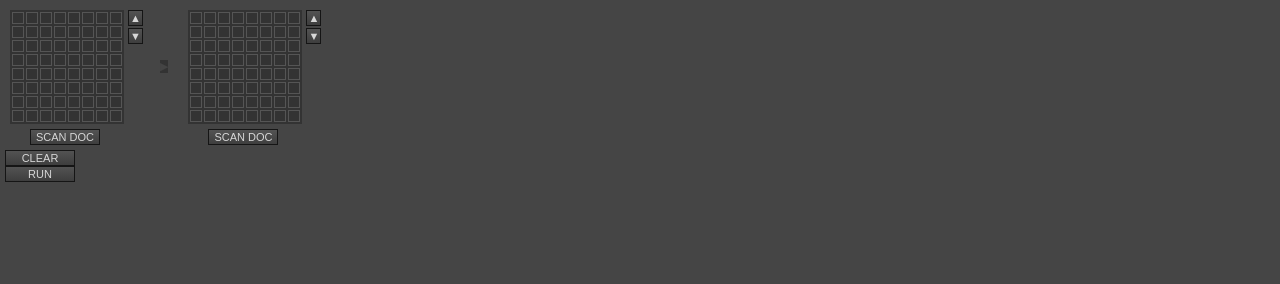
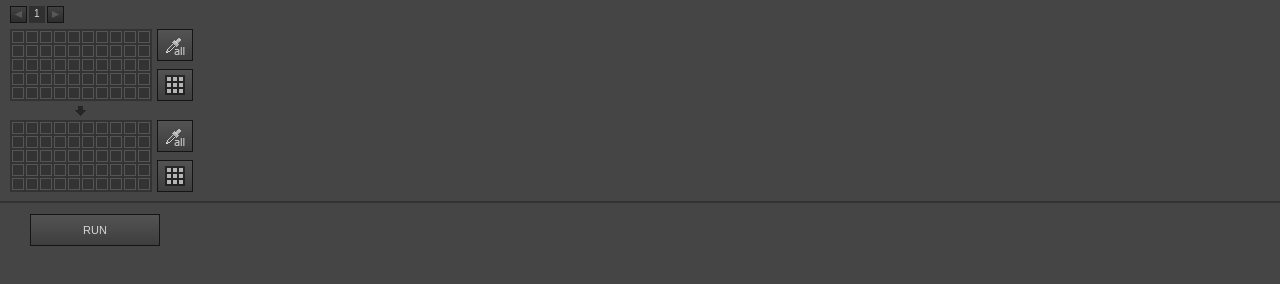
Before and after one commit to siratama/PaletteChange, a plain HTML site: page deploy/index.html in a window 1280 px wide. Drawn offline with Linux system fonts and the light colour scheme.

Commit message:
html layout

```diff
--- a/deploy/index.html
+++ b/deploy/index.html
@@ -11,38 +11,58 @@
 </head>
 <body>
 
-<div class="container">
+<div id="container">
 	<div id="canvas_color_sampler">
+		<div id="page_ui">
+			<button class="button prev">
+				<img src="img/page_arrow_left.png">
+			</button>
+			<div>
+				<span class="page">1</span>
+			</div>
+			<button class="button next">
+				<img src="img/page_arrow_right.png">
+			</button>
+			<div class="clear"></div>
+		</div>
 		<div class="container">
 			<div class="area before">
 				<div class="frame">
 					<table class="palette"></table>
-					<div class="scroll">
-						<button class="up button">▲</button>
-						<button class="down button">▼</button>
+					<div class="button_area">
+						<button class="scan_button">
+							<img src="img/scan.png" />
+						</button>
+						<button class="clear_button">
+							<img src="img/clear.png" />
+						</button>
 					</div>
 					<div class="clear"></div>
 				</div>
-				<button class="scan_button">SCAN DOC</button>
 			</div>
 			<div class="to">
-				<div class="arrow">▶</div>
+				<div class="arrow">
+					<img src="img/arrow.png" />
+				</div>
 			</div>
 			<div class="area after">
 				<div class="frame">
 					<table class="palette"></table>
-					<div class="scroll">
-						<button class="up button">▲</button>
-						<button class="down button">▼</button>
+					<div class="button_area">
+						<button class="scan_button">
+							<img src="img/scan.png" />
+						</button>
+						<button class="clear_button">
+							<img src="img/clear.png" />
+						</button>
 					</div>
 					<div class="clear"></div>
 				</div>
-				<button class="scan_button">SCAN DOC</button>
 			</div>
-			<div class="clear"></div>
 		</div>
-		<button class="clear_button">CLEAR</button>
 	</div>
+
+	<hr />
 
 	<div id="palette_changer">
 		<button class="run_button">RUN</button>
--- a/deploy/js/index.js
+++ b/deploy/js/index.js
@@ -48,6 +48,24 @@ extension.color_sampler = {};
 extension.color_sampler.CanvasColorSampler = function() {
 	this.element = new $("#canvas_color_sampler");
 	this.palletContainer = new extension.color_sampler.PaletteContainer(this.element);
+	new extension.color_sampler.PageUI();
+};
+extension.color_sampler.PageUI = function() {
+	this.element = new $("#page_ui");
+	this.leftButton = this.setButton("prev");
+	this.rightButton = this.setButton("next");
+	this.pageNumber = new extension.color_sampler.PageNumber(this.element);
+};
+extension.color_sampler.PageUI.prototype = {
+	setButton: function(className) {
+		var button = new extension.color_sampler.ScrollButton(this.element,className);
+		button.initialize();
+		return button;
+	}
+};
+extension.color_sampler.PageNumber = function(parentElement) {
+	this.element = new $(".page",parentElement);
+	this.element.text(1);
 };
 extension.parts = {};
 extension.parts.Button = function(parentElement,className) {
@@ -64,6 +82,15 @@ extension.parts.Button.prototype = {
 		return n;
 	}
 };
+extension.color_sampler.ScrollButton = function(parentElement,className) {
+	extension.parts.Button.call(this,parentElement,className);
+};
+extension.color_sampler.ScrollButton.__super__ = extension.parts.Button;
+extension.color_sampler.ScrollButton.prototype = $extend(extension.parts.Button.prototype,{
+	initialize: function() {
+		this.element.attr("disabled","disabled");
+	}
+});
 extension.color_sampler.PaletteClearButton = function(parentElement,className) {
 	extension.parts.Button.call(this,parentElement,className);
 };
@@ -74,14 +101,13 @@ extension.color_sampler.PaletteContainer = function(parentElement) {
 	this.element = new $(".container",parentElement);
 	this.before = new extension.color_sampler.palette.PaletteArea(this.element,extension.color_sampler.palette.PaletteKind.BEFORE);
 	this.after = new extension.color_sampler.palette.PaletteArea(this.element,extension.color_sampler.palette.PaletteKind.AFTER);
-	this.clearButton = new extension.color_sampler.PaletteClearButton(this.element,"clear_button");
 };
 extension.color_sampler.palette = {};
 extension.color_sampler.palette.Palette = function(parentElement) {
 	this.element = new $(".palette",parentElement);
 	this.lines = [];
 	var _g = 0;
-	while(_g < 8) {
+	while(_g < 5) {
 		var i = _g++;
 		this.lines.push(new extension.color_sampler.palette.Line(this.element));
 	}
@@ -90,7 +116,7 @@ extension.color_sampler.palette.Line = function(parentElement) {
 	this.element = new $("<tr>").attr("class","line").appendTo(parentElement);
 	this.cells = [];
 	var _g = 0;
-	while(_g < 8) {
+	while(_g < 10) {
 		var i = _g++;
 		this.cells.push(new extension.color_sampler.palette.Cell(this.element));
 	}
@@ -123,6 +149,7 @@ extension.color_sampler.palette.PaletteArea = function(parentElement,kind) {
 	this.element = new $("." + idName,parentElement);
 	this.palette = new extension.color_sampler.palette.Palette(this.element);
 	this.scanButton = new extension.color_sampler.palette.ScanButton(this.element,"scan_button");
+	this.clearButton = new extension.color_sampler.PaletteClearButton(this.element,"clear_button");
 };
 extension.color_sampler.palette.PaletteKind = { __constructs__ : ["BEFORE","AFTER"] };
 extension.color_sampler.palette.PaletteKind.BEFORE = ["BEFORE",0];
@@ -151,8 +178,9 @@ function $bind(o,m) { if( m == null ) return null; if( m.__id__ == null ) m.__id
 common.ClassName.CANVAS_COLOR_SAMPLER = "CanvasColorSampler";
 common.ClassName.PALLET_CHANGER = "PalletChanger";
 extension.Panel.INSTANCE_NAME = "main";
-extension.color_sampler.palette.Palette.LINE_TOTAL = 8;
-extension.color_sampler.palette.Line.CELL_TOTAL = 8;
+extension.color_sampler.PageNumber.DEFAULT_INDEX = 1;
+extension.color_sampler.palette.Palette.LINE_TOTAL = 5;
+extension.color_sampler.palette.Line.CELL_TOTAL = 10;
 extension.Panel.main();
 })();
 
--- a/scss/index.scss
+++ b/scss/index.scss
@@ -11,13 +11,9 @@ body{
   overflow: hidden;
   font: 11px arial, helvetica, "メイリオ", Meiryo, "ＭＳ Ｐゴシック", clean, sans-serif;
 }
-.container{
-  padding: 5px;
-}
 
-button {
-  padding: 1px 0;
-  width: 70px;
+button{
+  height: 32px;
   color: #d7d7d7;
   font-size: 11px;
   border: 1px solid #151515;
@@ -33,21 +29,54 @@ button {
   }
   &:disabled{
     color: #686868;
+    background: -webkit-linear-gradient(top, $gradient_first - #111111, $gradient_end - #111111);
+    img{
+      opacity: 0.2;
+    }
   }
+}
+
+#container{
+  //padding: 6px 0 0 10px;
 }
 
 #canvas_color_sampler{
 
+  padding: 6px 0 0 10px;
+  margin-bottom: 9px;
+
+  #page_ui{
+    $size: 17px;
+    margin-bottom: 6px;
+
+    .button{
+      width: $size;
+      height: $size;
+      float: left;
+    }
+    .page{
+      height: 15px;
+      font-size: 10px;
+      background-color: #303030;
+      padding: 2px 5px 0px 5px;
+      margin: 0 2px;
+      text-align: center;
+      float: left;
+    }
+  }
   .container{
     .area{
-      float: left;
-      width: 150px;
+      height: 72px;
+
       .frame{
         $background-color: #333333;
         position: relative;
+
         .palette{
           float: left;
+          //width: 142px;
           background-color: $background-color;
+
           .line{
             .cell{
               $size: 10px;
@@ -66,43 +95,36 @@ button {
             }
           }
         }
-        .scroll{
+        .button_area{
+          width: 36px;
           position: absolute;
-          left: 118px;
-          height: 100%;
-          .button{
-            background-color: $background-color;
-            width: 15px;
-            margin-bottom: 2px;
+          left: 147px;
+          button{
+            margin-bottom: 8px;
           }
         }
       }
-      .scan_button{
-        margin-top: 5px;
-        margin-left: 20px;
-      }
     }
     .area.before{
+      margin-bottom: 5px;
     }
     .to{
-      float: left;
-      margin-right: 20px;
-
-      .arrow{
-        $background-color: #333333;
-        background-color: $background-color;
-        margin-top: 50px;
-        color: $background-color + #111111;
-      }
-    }
-    .area.after{
+      padding: 0 0 0 65px;
+      height: 14px;
     }
   }
-  .clear_button{
+}
 
+hr{
+  border: 1px solid #333333;
+  margin-bottom: 11px;
+}
+
+#palette_changer{
+  padding-left: 30px;
+  button{
+    width: 130px;
   }
-}
-#palette_changer{
 }
 
 .clear{
```
Also changed, not shown: assets/main2.png (added), deploy/css/index.css, deploy/img/arrow.png (added), deploy/img/clear.png (added), deploy/img/page_arrow_left.png (added), deploy/img/page_arrow_right.png (added), deploy/img/scan.png (added), deploy/pallet/css/index.css (deleted), 7 other files.
